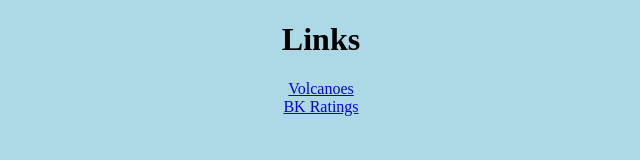
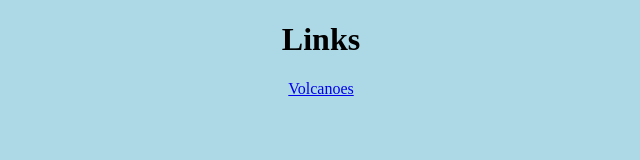
Before and after one commit to Martinismonkey/Martinismonkey.github.io, a plain HTML site: page index.html in a window 1280 px wide. Shown: the whole page, without its empty margins (319-959 px from the left). Drawn offline with Linux system fonts and the light colour scheme.

Commit message:
Update index.html

```diff
--- a/index.html
+++ b/index.html
@@ -10,7 +10,6 @@
   <center><h1>Links</h1></center>
   <center>
   <a href="https://martinismonkey.github.io/volcanoes/">Volcanoes</a><br>
-    <a href="https://martinismonkey.github.io/bkratings/">BK Ratings</a>
 	</center>
   </body>
 </html>
```
